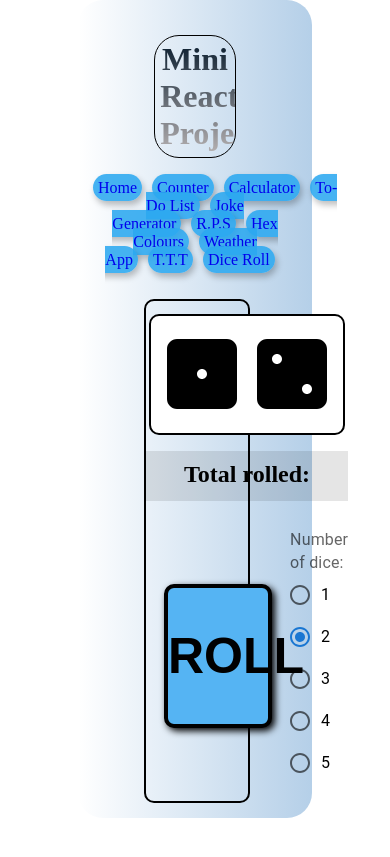
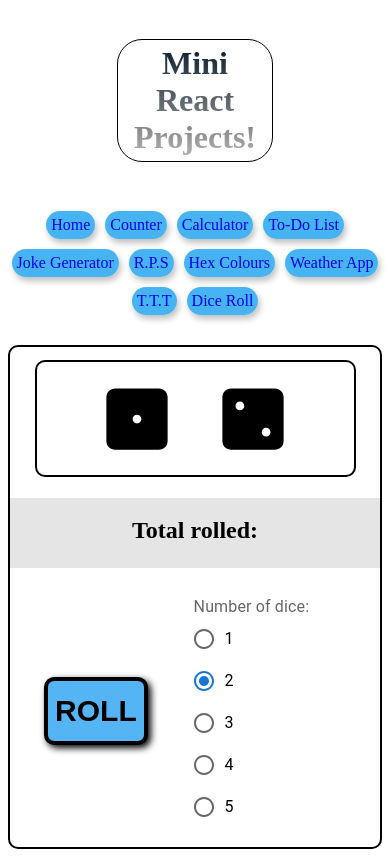
Before and after one commit to jss118/Mini-React-apps, a React (Create React App) app: page /Dice in a window 390 px wide. Built offline with nearby package versions, Linux system fonts and the light colour scheme.

Commit message:
add media queries for mobile

```diff
--- a/src/App.css
+++ b/src/App.css
@@ -5,18 +5,6 @@
 
 body {
   background-color: rgb(255, 255, 255);
-}
-
-.page_div {
-  margin-right: 20%;
-  margin-left: 20%;
-  background-image: linear-gradient(
-    270deg,
-    rgba(9, 97, 179, 0.3),
-    rgba(252, 252, 252, 0)
-  );
-  border-radius: 25px;
-  padding: 15px;
 }
 
 .header__div {
@@ -177,6 +165,12 @@ body {
 .to-do__section {
   display: grid;
   grid-template-rows: 1fr 2fr;
+  height: 75%;
+  width: 50%;
+  border: 2px solid black;
+  border-radius: 10px;
+  margin-left: 25%;
+  margin-top: 3%;
 }
 .to-do__form {
   display: flex;
@@ -189,10 +183,12 @@ body {
   border-radius: 25px;
   width: 250px;
   height: 35px;
+  margin-left: 25%;
 }
 .to-do__addBtn {
-  height: 50px;
-  width: 50px;
+  margin-right: 25%;
+  height: 40px;
+  width: 40px;
   padding: 2px 5px 2px 5px;
   border-radius: 50%;
   box-shadow: 3px 3px 5px rgb(0, 0, 0);
@@ -371,6 +367,7 @@ body {
 
 .weather-border {
   height: 25vh;
+  width: 80%;
   display: grid;
   grid-template-columns: 1fr 1fr;
   grid-template-rows: 1fr 2fr;
@@ -378,6 +375,7 @@ body {
   border-radius: 25px;
   color: white;
   font-family: sans-serif;
+  margin-left: 10%;
 }
 .enterLocation {
   grid-row: 1;
@@ -536,6 +534,7 @@ td {
   width: 50%;
   border: 2px solid black;
   margin-left: 25%;
+  margin-bottom: 2%;
   display: grid;
   grid-template-columns: 2;
   grid-template-rows: 3;
@@ -614,3 +613,125 @@ td {
     width: 315px;
   }
 }
+
+@media only screen and (max-width: 599px) {
+  .linksContainer {
+    display: flex;
+    flex-direction: row;
+    flex-wrap: wrap;
+    justify-content: center;
+  }
+  .link__pages {
+    margin: 10px 5px 0px 5px;
+  }
+  .home_content {
+    width: 90%;
+    margin-left: 1%;
+  }
+  .calculator__border {
+    width: 200px;
+  }
+  .counter__border {
+    width: 315px;
+  }
+  .to-do__input {
+    padding-left: 10px;
+    width: 200px;
+    height: 35px;
+  }
+  .to-do__addBtn {
+    height: 35px;
+
+    margin-left: 5%;
+  }
+  .to-do__section {
+    height: 75%;
+    width: 90%;
+    margin-left: 5%;
+    margin-top: 3%;
+  }
+  .to-do__li {
+    height: 20px;
+    width: 50px;
+    font-size: 10px;
+  }
+  .joke-gen__section {
+    width: 80%;
+    margin-left: 5%;
+  }
+  .hex-btn {
+    margin: 20px 42%;
+    padding: 8px;
+    height: 60px;
+    width: 60px;
+  }
+  .hex-h2 {
+    background-color: white;
+    border-radius: 8px;
+    text-align: center;
+    width: fit-content;
+    padding: 5px 5px;
+    margin: auto;
+  }
+  .weather-border {
+    width: 96%;
+    margin-right: 0;
+    margin-left: 2%;
+  }
+  .location_input {
+    width: 33%;
+  }
+  .location__h1 {
+    margin-left: 15%;
+  }
+  .weatherDescription {
+    margin-top: 15%;
+  }
+  .temp-container {
+    margin-top: 10%;
+    margin-left: 20%;
+  }
+  .weatherIcon-img {
+    margin-top: 20%;
+    margin-left: 50%;
+    margin-right: 0;
+    height: 80px;
+    width: 80px;
+  }
+  .diceApp_container {
+    height: 500px;
+    width: 95%;
+    margin-left: 2%;
+    margin-bottom: 2%;
+  }
+  .dice_container {
+    height: 90%;
+    width: 280px;
+    padding-left: 5%;
+    padding-right: 5%;
+    justify-content: space-evenly;
+  }
+  .roll-btn {
+    height: 25%;
+    width: 60%;
+    font-size: 30px;
+  }
+  .diceOptions {
+    font-size: 10px;
+    margin-right: 30%;
+  }
+  .diceForm {
+    display: grid;
+    grid-template-columns: 2;
+    grid-template-rows: 5;
+    grid-gap: 6px;
+    font-size: 20px;
+  }
+  .diceForm label {
+    grid-column: 2;
+  }
+  .diceSize {
+    height: 70px;
+    width: 70px;
+  }
+}
--- a/src/App.js
+++ b/src/App.js
@@ -14,7 +14,6 @@ import Dice from "./components/Dice";
 
 function App() {
   return (
-    <div className="page_div">
     <BrowserRouter>
       <Header />
       <Routes>
@@ -30,7 +29,6 @@ function App() {
         <Route path="/Dice" element={<Dice />} />
       </Routes>
     </BrowserRouter>
-    </div>
   );
 }
 
--- a/src/components/Header.jsx
+++ b/src/components/Header.jsx
@@ -5,6 +5,7 @@ const Header = () => {
   return (
     <div className="header__div">
       <h1 className="header__h1">Mini React Projects!</h1>
+      <div className="linksContainer">
         <Link className="link__pages" to="Home">
           Home
         </Link>
@@ -36,6 +37,7 @@ const Header = () => {
           Dice Roll
         </Link>
       </div>
+    </div>
   );
 };
 
```
Lines whose indentation alone changed are shown as unchanged.
